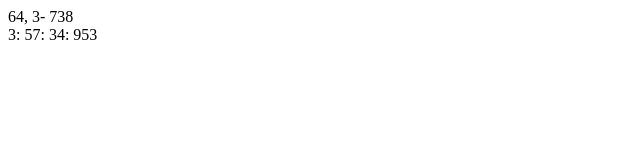
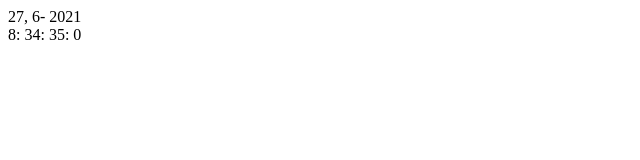
Before and after one commit to SKR301/Metric-Clock, a plain HTML site: page index.html in a window 1280 px wide. Shown: the full height of the page, 0-640 px from the left. Drawn offline with Linux system fonts and the light colour scheme.

Commit message:
Revised code

```diff
--- a/index.html
+++ b/index.html
@@ -12,49 +12,28 @@
 <a id="metricHour">0</a>:
 <a id="metricMint">0</a>:
 <a id="metricSec">0</a>:
-<a id="metricMili">0</a>
+<a id="metricMilli">0</a>
 
 </body>
 <script type="text/javascript">
-  const daysTillGenesis = 719529;		//days passed till 1/1/1971
-  const msInADay = 86400000;
-  const secsInHr = 3600;
-  const secsInMint = 60;
-  const oldSecToNewSecRatio = 0.864;
-
   const metricYearElem = document.getElementById('metricYear');
   const metricMonthElem = document.getElementById('metricMonth');
   const metricDayElem = document.getElementById('metricDay');
   const metricHourElem = document.getElementById('metricHour');
   const metricMintElem = document.getElementById('metricMint');
   const metricSecElem = document.getElementById('metricSec');
-  const metricMiliElem = document.getElementById('metricMili');
+  const metricMilliElem = document.getElementById('metricMilli');
 
 
   metricClock = function () {
     const dateTime = new Date();
-    const timeInMS = Date.now();
-    const daysAfterGenesis = Math.floor(timeInMS / msInADay);
-    const secsPassedToday = dateTime.getHours() * secsInHr + dateTime.getMinutes() * secsInMint + dateTime.getSeconds();
-
-    const daysPassed = daysAfterGenesis + daysTillGenesis;
-    const secsPassedTodayMetrics = secsPassedToday / oldSecToNewSecRatio;
-
-    const metricYear = Math.floor(daysPassed / 1000);
-    const metricMonth = Math.floor((daysPassed - metricYear * 1000) / 100);
-    const metricDay = Math.floor(daysPassed - (metricYear * 1000) - (metricMonth * 100));
-    const metricHour = Math.floor(secsPassedTodayMetrics / 10000);
-    const metricMint = Math.floor((secsPassedTodayMetrics - metricHour * 10000) / 100);
-    const metricSec = Math.floor(secsPassedTodayMetrics - (metricHour * 10000) - (metricMint * 100));
-    const metricMs = Math.floor((secsPassedTodayMetrics - (metricHour * 10000) - (metricMint * 100) - metricSec) * 1000);
-
-    metricYearElem.firstChild.nodeValue = metricYear;
-    metricMonthElem.firstChild.nodeValue = metricMonth;
-    metricDayElem.firstChild.nodeValue = metricDay;
-    metricHourElem.firstChild.nodeValue = metricHour;
-    metricMintElem.firstChild.nodeValue = metricMint;
-    metricSecElem.firstChild.nodeValue = metricSec;
-    metricMiliElem.firstChild.nodeValue = metricMs;
+    metricYearElem.firstChild.nodeValue = String(dateTime.getFullYear());
+    metricMonthElem.firstChild.nodeValue = String(dateTime.getMonth());
+    metricDayElem.firstChild.nodeValue = String(dateTime.getDate());
+    metricHourElem.firstChild.nodeValue = String(dateTime.getHours());
+    metricMintElem.firstChild.nodeValue = String(dateTime.getMinutes());
+    metricSecElem.firstChild.nodeValue = String(dateTime.getSeconds());
+    metricMilliElem.firstChild.nodeValue = String(dateTime.getMilliseconds());
   };
 
   setInterval(metricClock, 0)
```
